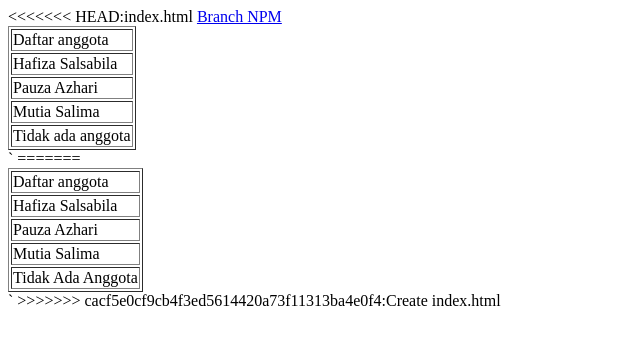
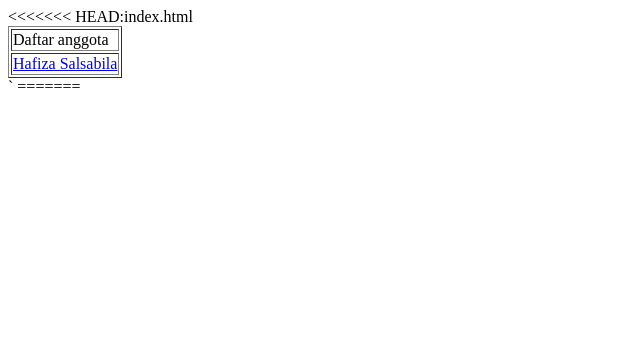
Before and after one commit to Hafiza2230/TIK214-2024-8-GreenFarm, a plain HTML site: page index.html in a window 1280 px wide. Shown: the whole page, without its empty margins (0-640 px from the left). Drawn offline with Linux system fonts and the light colour scheme.

Commit message:
Update index.html

```diff
--- a/index.html
+++ b/index.html
@@ -7,28 +7,8 @@
 <body>
 <table border=”0”>
     <tr><td>Daftar anggota</td></tr>
-    <tr><td>Hafiza Salsabila</td></tr>
-    <tr><td>Pauza Azhari</td></tr>
-    <tr><td>Mutia Salima</td></tr>
-<tr><td>Tidak ada anggota</td></tr>
-
-<a href="./2204111010030.html">Branch NPM</a>
-
+    <tr><td><a href="./2204111010030.html">Hafiza Salsabila</a></td></tr>
 </table>
 </body>
 </html>`
 =======
-  <head>
-    <title>Utama – Admin</title>
-  </head>
-  <body>
-    <table border=”0”>
-      <tr><td>Daftar anggota</td></tr>
-      <tr><td>Hafiza Salsabila</td></tr>
-      <tr><td>Pauza Azhari</td></tr>
-      <tr><td>Mutia Salima</td></tr>
-      <tr><td>Tidak Ada Anggota</td></tr>
-    </table>
-  </body>
-</html>`
->>>>>>> cacf5e0cf9cb4f3ed5614420a73f11313ba4e0f4:Create index.html
```
